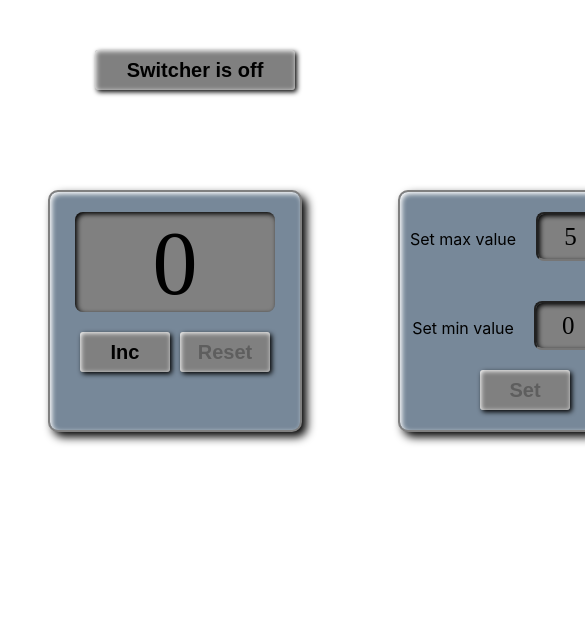
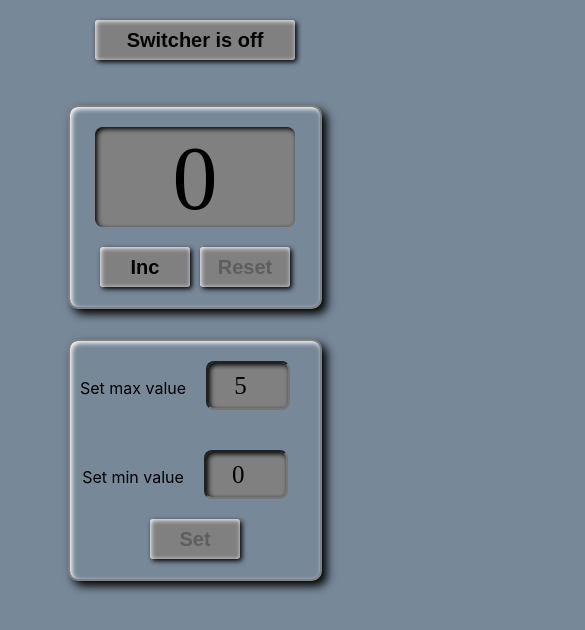
Before and after one commit to Deliriumbad/incubator-counter, a React (Create React App) app: page / in a window 390 px wide. Shown: the top 630 px of the page, 585 px wide, since content can reach past the window. Built offline with nearby package versions, Linux system fonts and the light colour scheme.

Commit message:
02.07.22

```diff
--- a/src/App.tsx
+++ b/src/App.tsx
@@ -63,7 +63,7 @@ function App() {
 
         const onSwitchModeValueAsString = localStorage.getItem('onSwitchMode');
         onSwitchModeValueAsString && SetOnSwitchMode(JSON.parse(onSwitchModeValueAsString));
-        }, []);
+    }, []);
 
     useEffect(() => {
         localStorage.setItem('startValue', JSON.stringify(startValue));
--- a/src/app.module.css
+++ b/src/app.module.css
@@ -1,17 +1,18 @@
-html {
-    width: 100%;
+html{
+    background-color: lightslategrey;
+    display: flex;
+    justify-content: center;
 }
+
 .container {
     display: flex;
     flex-direction: row;
-    margin: 0 auto;
-    width: 700px;
 }
 
 .wrapper {
     display: flex;
     margin: 0 auto;
-    margin-top: 100px;
+    margin: 50px 30px;
     width: 250px;
     background-color: lightslategrey;
     border: 2px solid grey;
@@ -46,7 +47,7 @@ html {
     align-items: center;
     justify-content: center;
     margin: 0 auto;
-    margin-top: 50px;
+    margin-top: 30px;
     width: 200px;
     height: 40px;
     border: none;
@@ -103,3 +104,18 @@ html {
 .red input{
     background-color: red;
 }
+
+@media only all and (max-width: 600px){
+    .container {
+        flex-direction: column;
+    }
+
+    .wrapper{
+        margin: 15px;
+    }
+
+    .switchButtonOff{
+        margin-top: 20px;
+        margin-bottom: 30px;
+    }
+}
--- a/src/components/Counter.tsx
+++ b/src/components/Counter.tsx
@@ -6,9 +6,9 @@ type CounterPropsType = {
     counterInfo: string
 }
 
-export const Counter: React.FC<CounterPropsType> = (props) => {
+export const Counter: React.FC<CounterPropsType> = ( {count, counterInfo}) => {
 
-    const {count, counterInfo} = props;
+    // const {count, counterInfo} = props;
 
     return (
         <>
```
